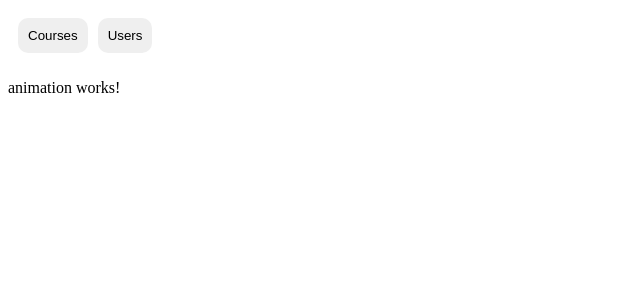
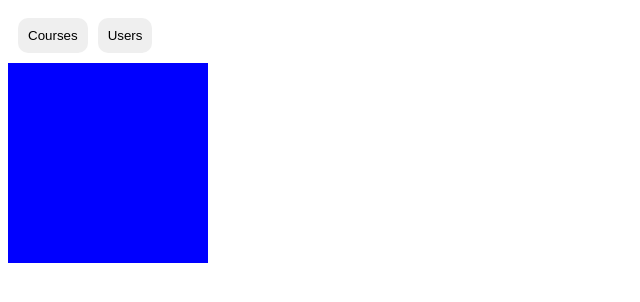
Before and after one commit to shiyas03/Angular-animations, an Angular app: page /animations in a window 1280 px wide. Shown: the top 302 px of the page, without its empty margins (0-640 px from the left). Built offline with nearby package versions, Linux system fonts and the light colour scheme.

Commit message:
transition animation used in animation component

```diff
--- a/src/app/animation/animation.component.html
+++ b/src/app/animation/animation.component.html
@@ -1 +1 @@
-<p>animation works!</p>
+<div [@clickedState]="clickedInfo"></div>
--- a/src/app/animation/animation.component.ts
+++ b/src/app/animation/animation.component.ts
@@ -1,12 +1,30 @@
-import { trigger } from '@angular/animations';
-import { Component } from '@angular/core';
+import { animate, state, style, transition, trigger } from '@angular/animations';
+import { Component, OnInit } from '@angular/core';
 
 @Component({
   selector: 'app-animation',
   templateUrl: './animation.component.html',
   styleUrls: ['./animation.component.css'],
-  animations:[trigger('clickedState',[])]
+  animations: [trigger('clickedState', [
+    state('default', style({
+        width: '100px',
+        height: '100px',
+        backgroundColor: 'orange'
+      })),
+    state('clicked', style({
+      width: '200px',
+      height: '200px',
+      backgroundColor: 'blue'
+    })),
+    transition('default => clicked',animate('1s 200ms ease-out'))
+  ])]
 })
-export class AnimationComponent {
+export class AnimationComponent implements OnInit {
+  clickedInfo: string = 'default'
 
+  ngOnInit(): void {
+      setTimeout(()=>{
+        this.clickedInfo = 'clicked'
+      },3000)
+  }
 }
```
